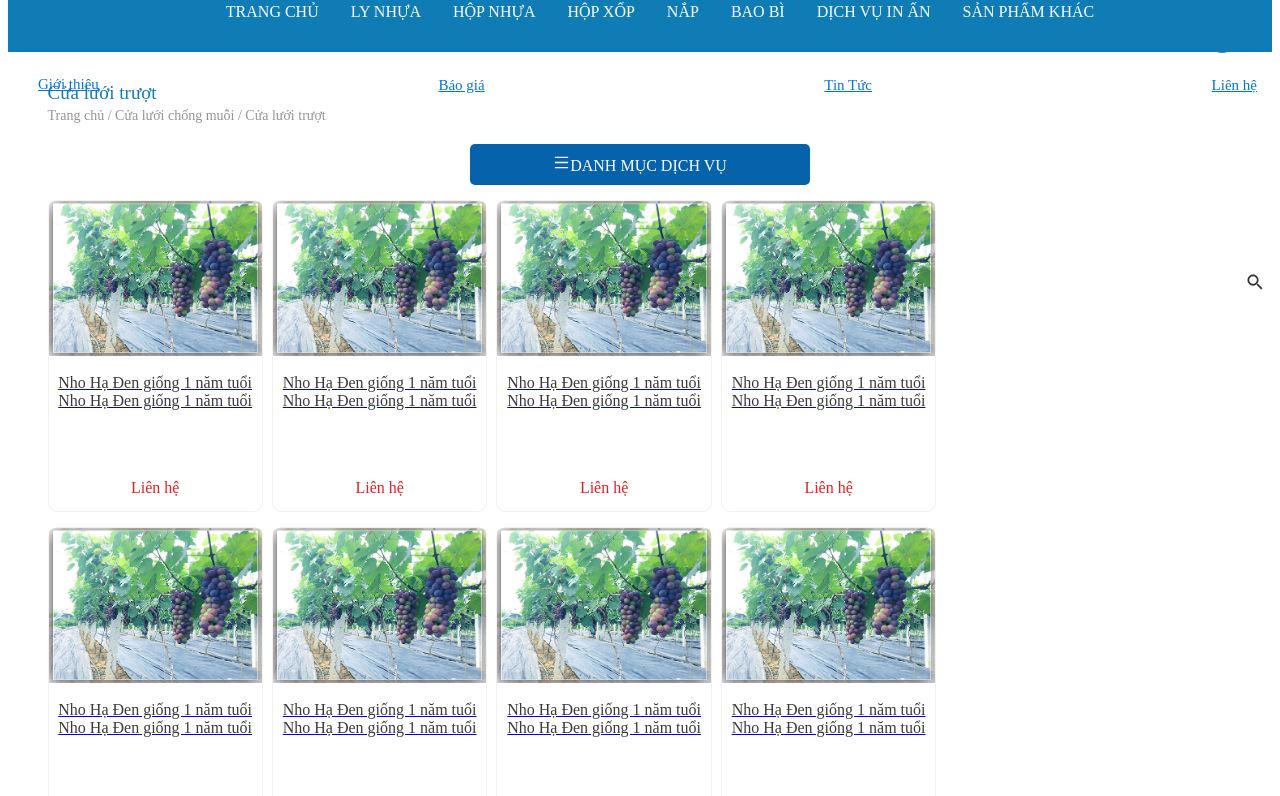
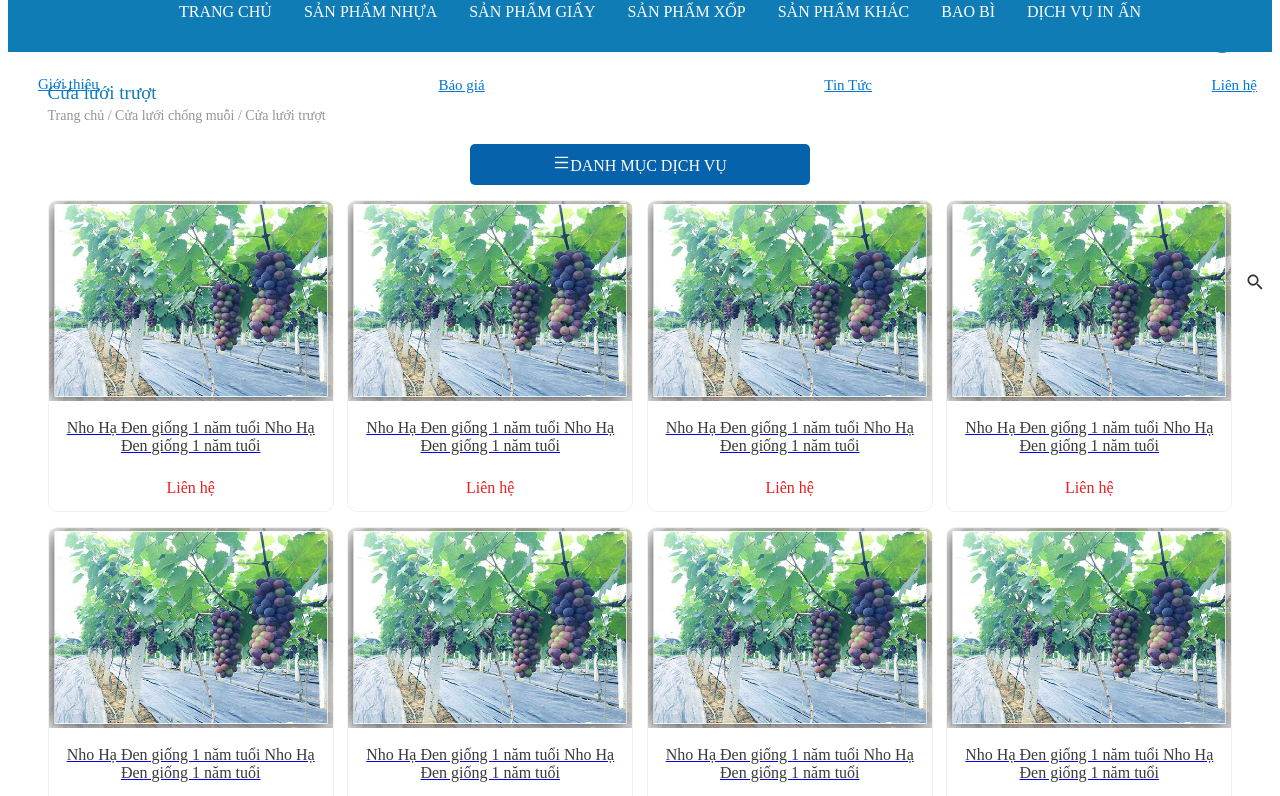
Before and after one commit to sonle97/ecommerce-web, a Gatsby site: page /category in a window 1280 px wide. Shown: the part 118-914 px from the top of the page. Built offline with nearby package versions, Linux system fonts and the light colour scheme; Gatsby itself is replaced by a stand-in of ours.

Commit message:
update code

```diff
--- a/src/components/Header/Navbar/data.ts
+++ b/src/components/Header/Navbar/data.ts
@@ -1,13 +1,21 @@
 export const navbars = [
   { title: "Trang chủ", slug: "/" },
-  { title: "Ly nhựa", slug: "lynhua", subTitle: ["sub1", "sub2", "sub3"] },
-  { title: "Hộp nhựa", slug: "hopnhua", subTitle: ["sub1", "sub2", "sub3"] },
-  { title: "Hộp xốp", slug: "hopxop", subTitle: ["sub1", "sub2", "sub3"] },
-  { title: "Nắp", slug: "nap", subTitle: ["sub1", "sub2", "sub3"] },
+  {
+    title: "Sản phẩm nhựa",
+    slug: "sp-nhua",
+    subTitle: ["sub1", "sub2", "sub3"],
+  },
+  {
+    title: "Sản phẩm giấy",
+    slug: "sp-giay",
+    subTitle: ["sub1", "sub2", "sub3"],
+  },
+  { title: "Sản phẩm xốp", slug: "sp-xop", subTitle: ["sub1", "sub2", "sub3"] },
+  {
+    title: "Sản phẩm khác",
+    slug: "sp-khac",
+    subTitle: ["Ống hút", "Muỗng đũa", "sub3"],
+  },
   { title: "Bao bì", slug: "baobi", subTitle: ["sub1", "sub2", "sub3"] },
   { title: "Dịch vụ in ấn", slug: "dichvuinan" },
-  {
-    title: "Sản phẩm khác",
-    subTitle: ["Ống hút", "Muỗng đũa", "sub3"],
-  },
 ]
--- a/src/sections/Category/ProductList/styled.tsx
+++ b/src/sections/Category/ProductList/styled.tsx
@@ -10,7 +10,7 @@ export const ProductListStyled = styled.div`
   justify-content: space-between;
 
   @media (min-width: 960px) {
-    max-width: 75%;
+    max-width: 100%;
     padding: 0 15px 30px 0;
   }
 
--- a/src/sections/Category/index.tsx
+++ b/src/sections/Category/index.tsx
@@ -29,7 +29,7 @@ const Category = () => {
 
         <div className="flex item-start justify-between w-full mt-5">
           <ProductList />
-          <CategoryTab className="hidden mdx:block" />
+          {/* <CategoryTab className="hidden mdx:block" /> */}
         </div>
       </WrapperPage>
     </ContainerPage>
```
